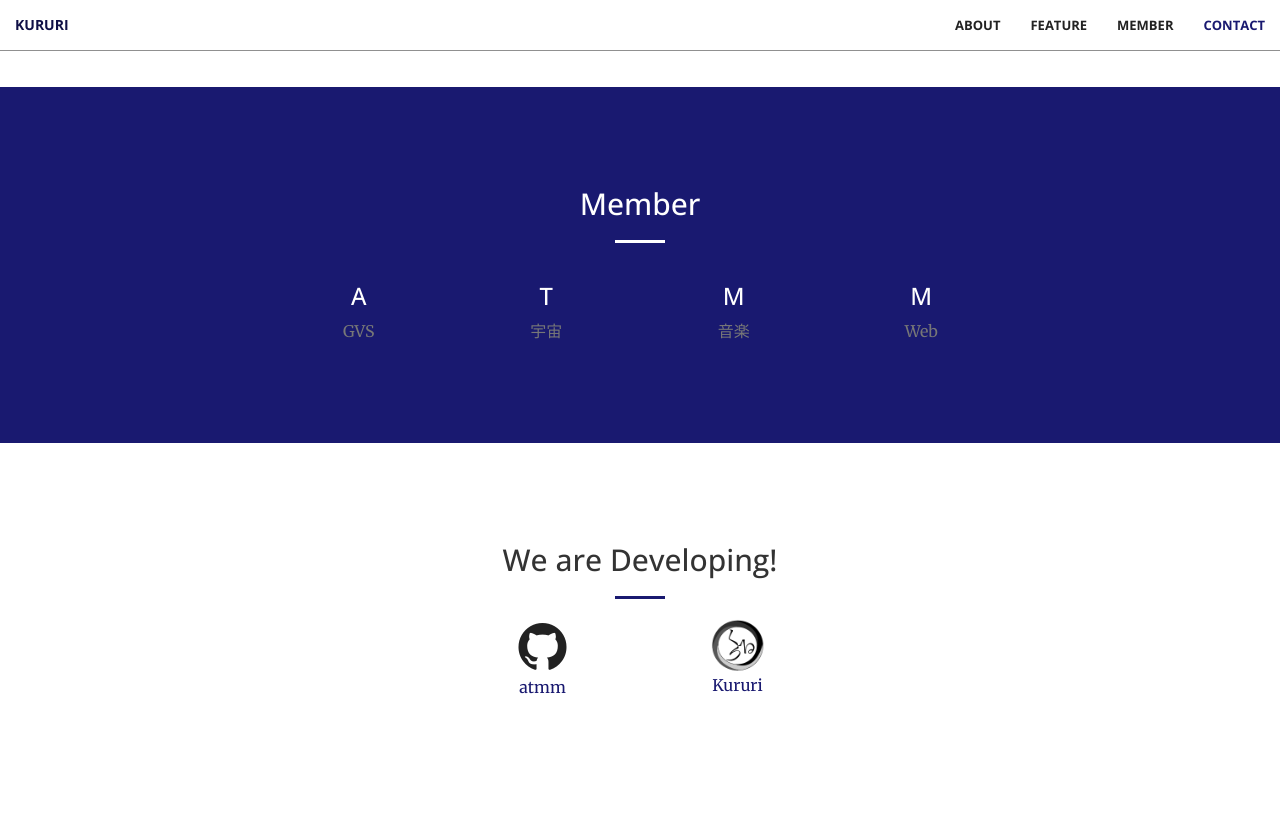
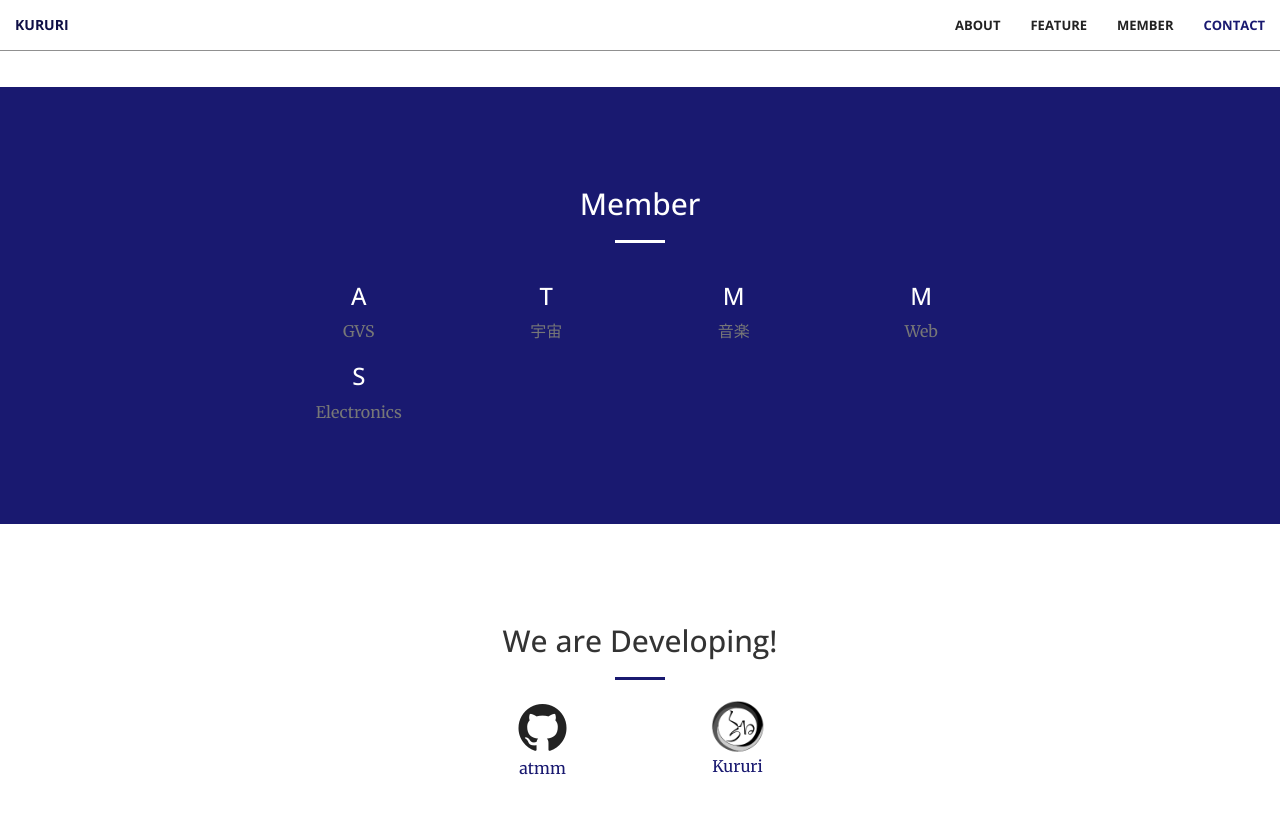
Before and after one commit to atmm/atmm.github.io, a Jekyll site: the page built from index.html, in a window 1280 px wide and 900 px high, scrolled down 2265 px. Shown: the top 814 px of the window. Built offline with Jekyll 4.4.1, drawn with Linux system fonts in a browser that asks for light colours.

Commit message:
added missing member

```diff
--- a/_includes/member.html
+++ b/_includes/member.html
@@ -35,7 +35,13 @@
                         <p class="text-muted">Web</p>
                     </div>
                 </div>
-
+                <div class="col-lg-3 col-md-5 text-center">
+                    <div class="service-box">
+                        <!-- <i class="fa fa-4x fa-file-text-o wow bounceIn text-primary" data-wow-delay=".3s"></i> -->
+                        <h3>S</h3>
+                        <p class="text-muted">Electronics</p>
+                    </div>
+                </div>
             </div>
         </div>
     </div>
```
